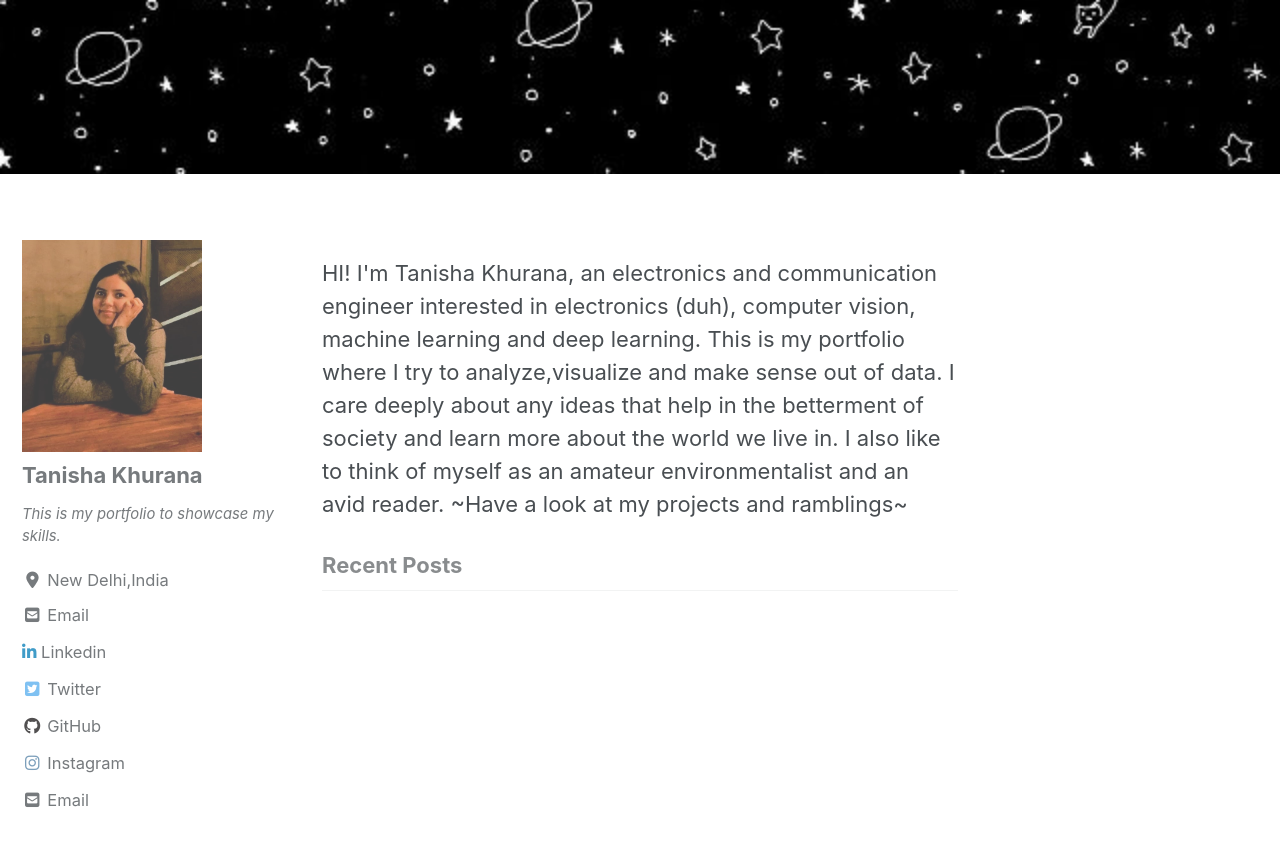
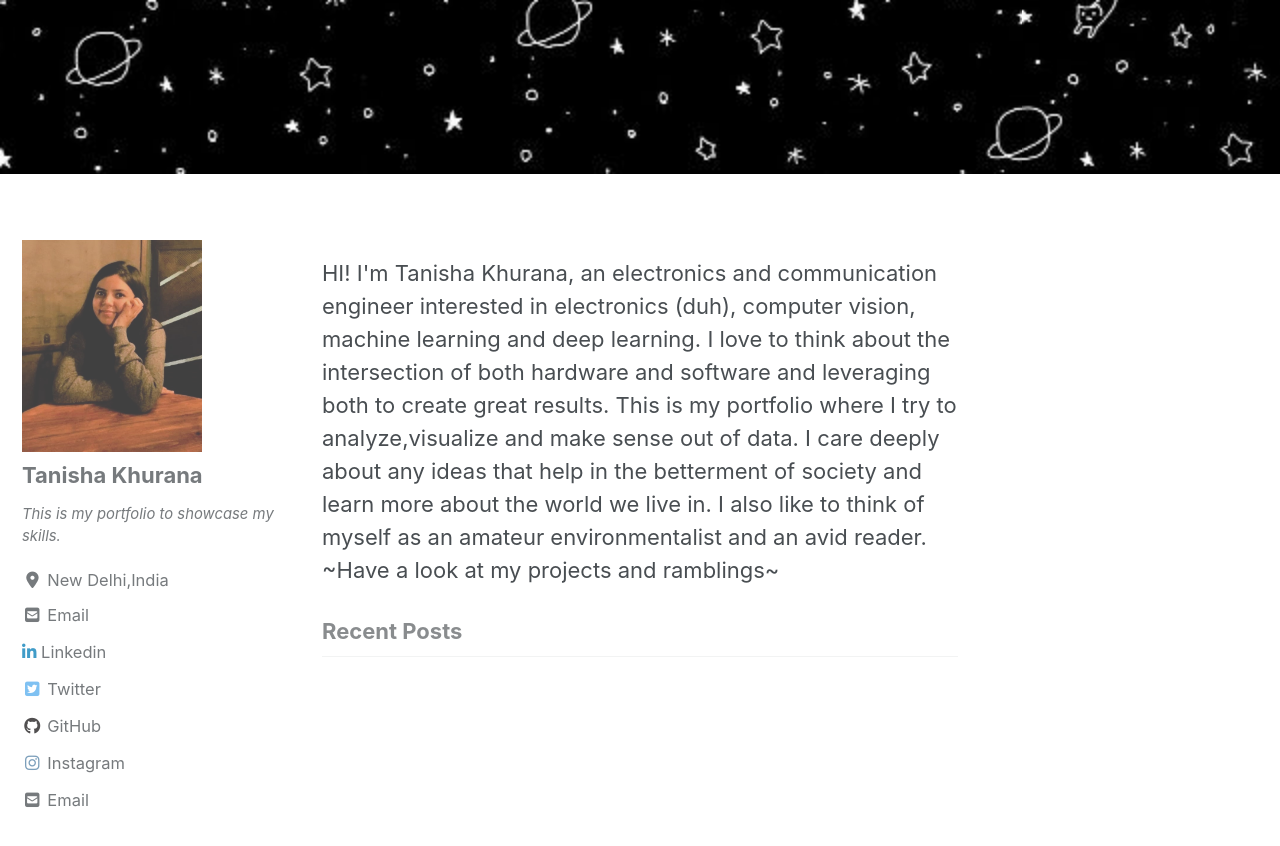
Before and after one commit to tanisha1112/tanisha1112.github.io, a Jekyll site: the page built from index.html, in a window 1280 px wide and 900 px high, scrolled down 335 px. Shown: the top 846 px of the window. Built offline with Jekyll 4.4.1, drawn with Linux system fonts in a browser that asks for light colours; cached includes are drawn as plain includes; nearby versions of some CDN libraries; the list of posts is cut into pages by our own code.

Commit message:
Update index.html

```diff
--- a/index.html
+++ b/index.html
@@ -7,6 +7,10 @@ header:
 
 HI!
 I'm Tanisha Khurana, an electronics and communication engineer interested in electronics (duh), computer vision, machine learning and deep learning.
+I love to think about the intersection of both hardware and software and leveraging both to create great results.
 This is my portfolio where I try to analyze,visualize and make sense out of data.
-I care deeply about any ideas that help in the betterment of society and learn more about the world we live in. I also like to think of myself as an amateur environmentalist and an avid reader.
+
+I care deeply about any ideas that help in the betterment of society and learn more about the world we live in.
+I also like to think of myself as an amateur environmentalist and an avid reader.
+
 ~Have a look at my projects and ramblings~
```
